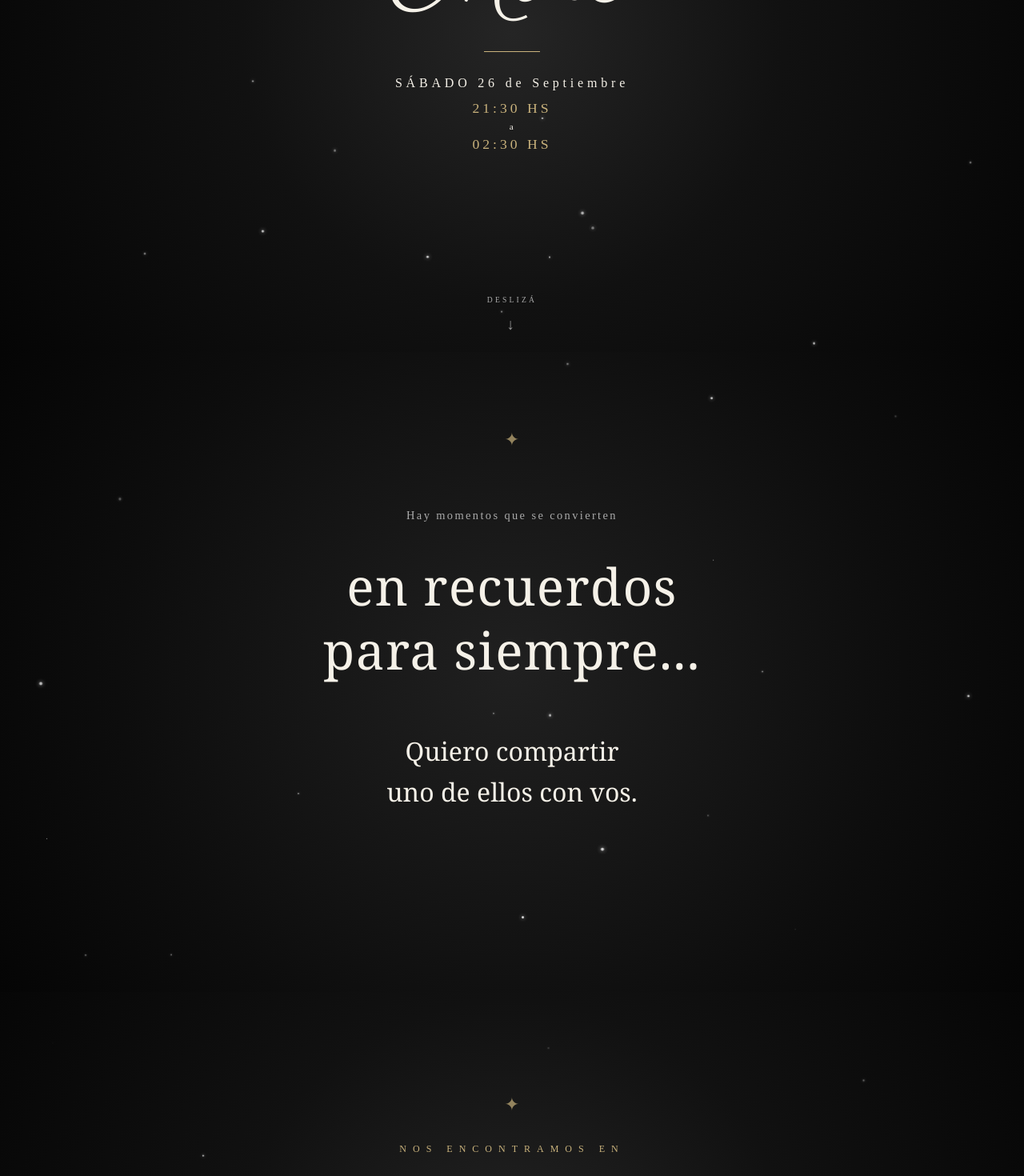
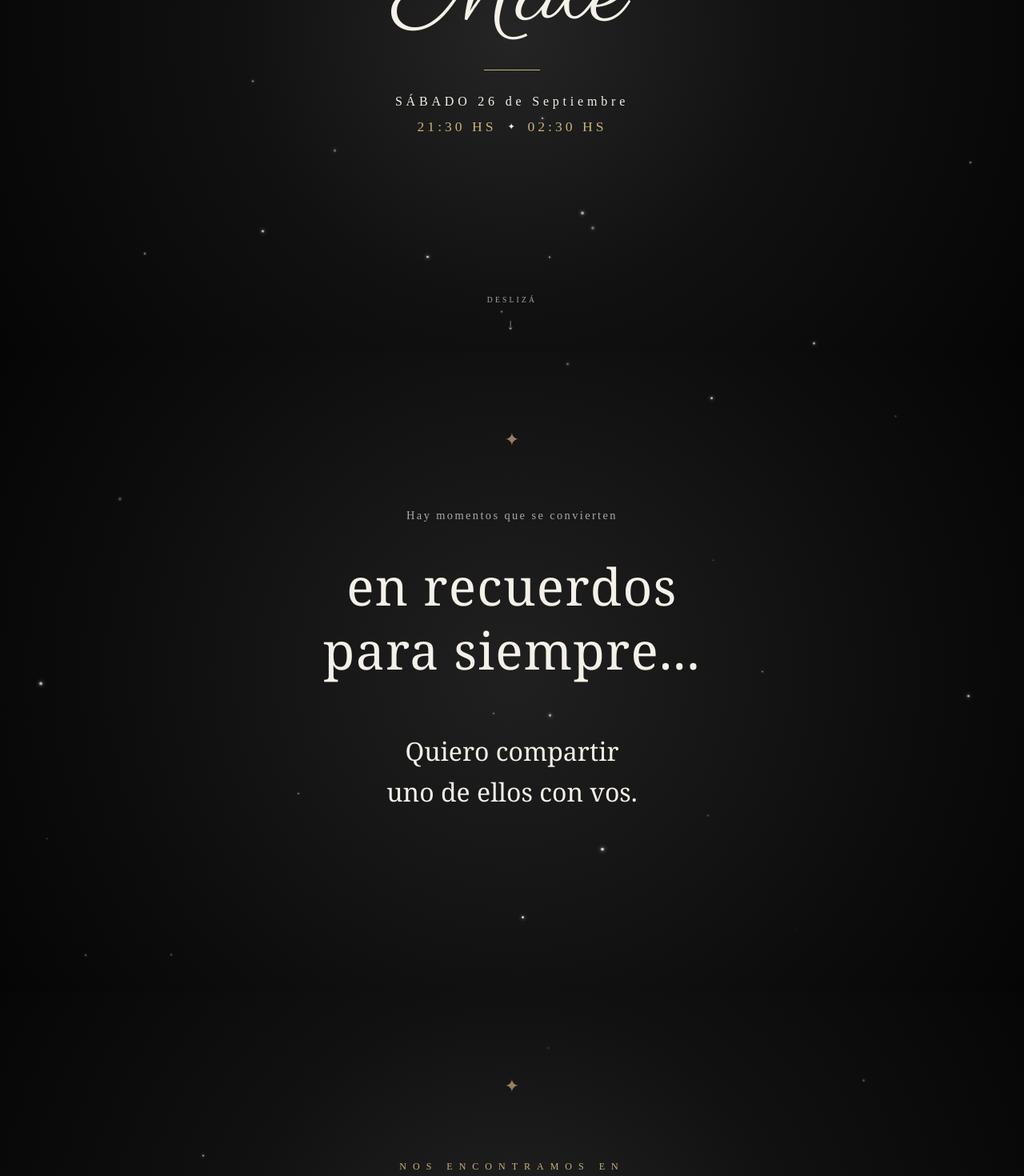
Before and after one commit to SantiJavaOK/Male15, a React (Vite) app: page / in a window 1280 px wide. Shown: the part 360-1830 px from the top of the page at 80% size. Built offline with nearby package versions, Linux system fonts and the light colour scheme; a web font is replaced by a local one.

Commit message:
gift y location

```diff
--- a/src/components/Hero.css
+++ b/src/components/Hero.css
@@ -60,10 +60,10 @@
 
 .hero-time {
   display: flex;
-  flex-direction: column;
+  flex-direction: row;
   align-items: center;
 
-  gap: 4px;
+  gap: 14px;
 
   margin-top: 12px;
 
--- a/src/components/Hero.jsx
+++ b/src/components/Hero.jsx
@@ -30,10 +30,10 @@ function Hero() {
         </p>
       </Reveal>
 
-      <Reveal>
+<Reveal>
   <p className="hero-time">
     <span>21:30 HS</span>
-    <span className="hero-time-separator">a</span>
+    <span className="hero-time-separator">✦</span> {/* O podés usar un • */}
     <span>02:30 HS</span>
   </p>
 </Reveal>
--- a/src/components/Location.css
+++ b/src/components/Location.css
@@ -35,13 +35,24 @@
 }
 
 .location-decoration {
-  margin-bottom: 35px;
+  /* Propiedades de posicionamiento agregadas */
+  position: absolute;
+  top: 12%;
+  left: 0;
+  width: 100%;
 
+  /* Propiedades de alineación agregadas */
+  display: flex;
+  justify-content: center;
+
+  /* Propiedades visuales (mantenidas) */
   color: #c9b27c;
+  font-size: 1.4rem;
+  opacity: 0.7;
 
-  font-size: 1.4rem;
-
-  opacity: 0.7;
+  /* Capa y eventos agregados */
+  z-index: 3;
+  pointer-events: none;
 }
 
 .location .section-title {
@@ -52,6 +63,7 @@
   font-size: 0.75rem;
 
   letter-spacing: 0.5rem;
+  margin-top: 80px;
 }
 
 .location h2 {
--- a/src/components/Location.jsx
+++ b/src/components/Location.jsx
@@ -11,8 +11,7 @@ const particles = Array.from({ length: 25 }, (_, index) => ({
 }));
 
 function Location() {
-  const mapsUrl =
-    "https://maps.app.goo.gl/pTvvHnwyBPg4oSg46";
+  const mapsUrl = "https://maps.app.goo.gl/pTvvHnwyBPg4oSg46";
 
   return (
     <section className="location">
@@ -34,11 +33,10 @@ function Location() {
         ))}
       </div>
 
-      <Reveal>
-        <div className="location-decoration">
-          ✦
-        </div>
-      </Reveal>
+      {/* Estrella FUERA del componente Reveal */}
+      <div className="location-decoration">
+        ✦
+      </div>
 
       <Reveal delay={200}>
         <p className="section-title">
@@ -88,7 +86,6 @@ function Location() {
           <span className="location-icon">
             ⌖
           </span>
-
           CÓMO LLEGAR
         </a>
       </Reveal>
```
Also changed, not shown: src/components/Message.css (indentation only).
